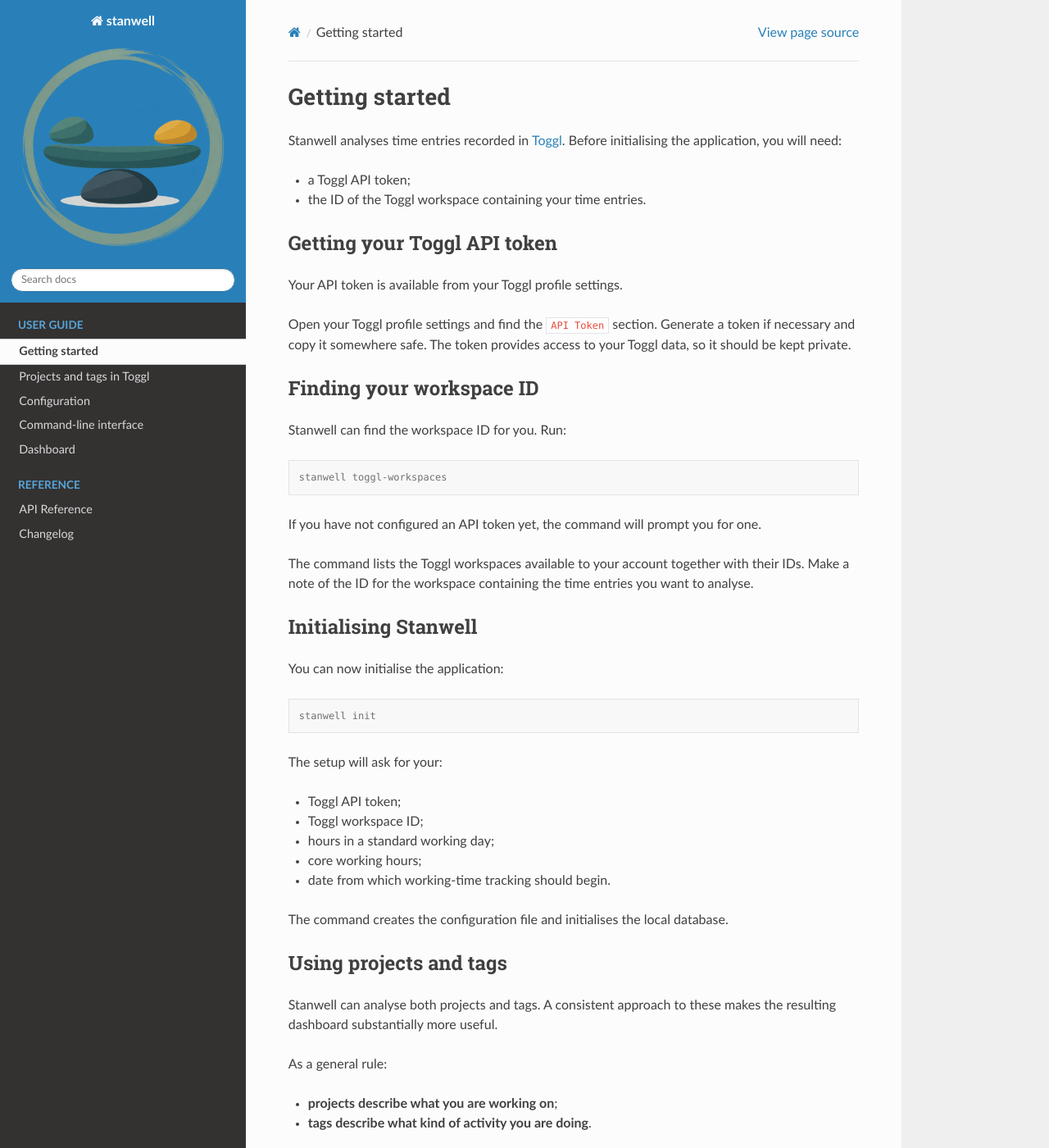
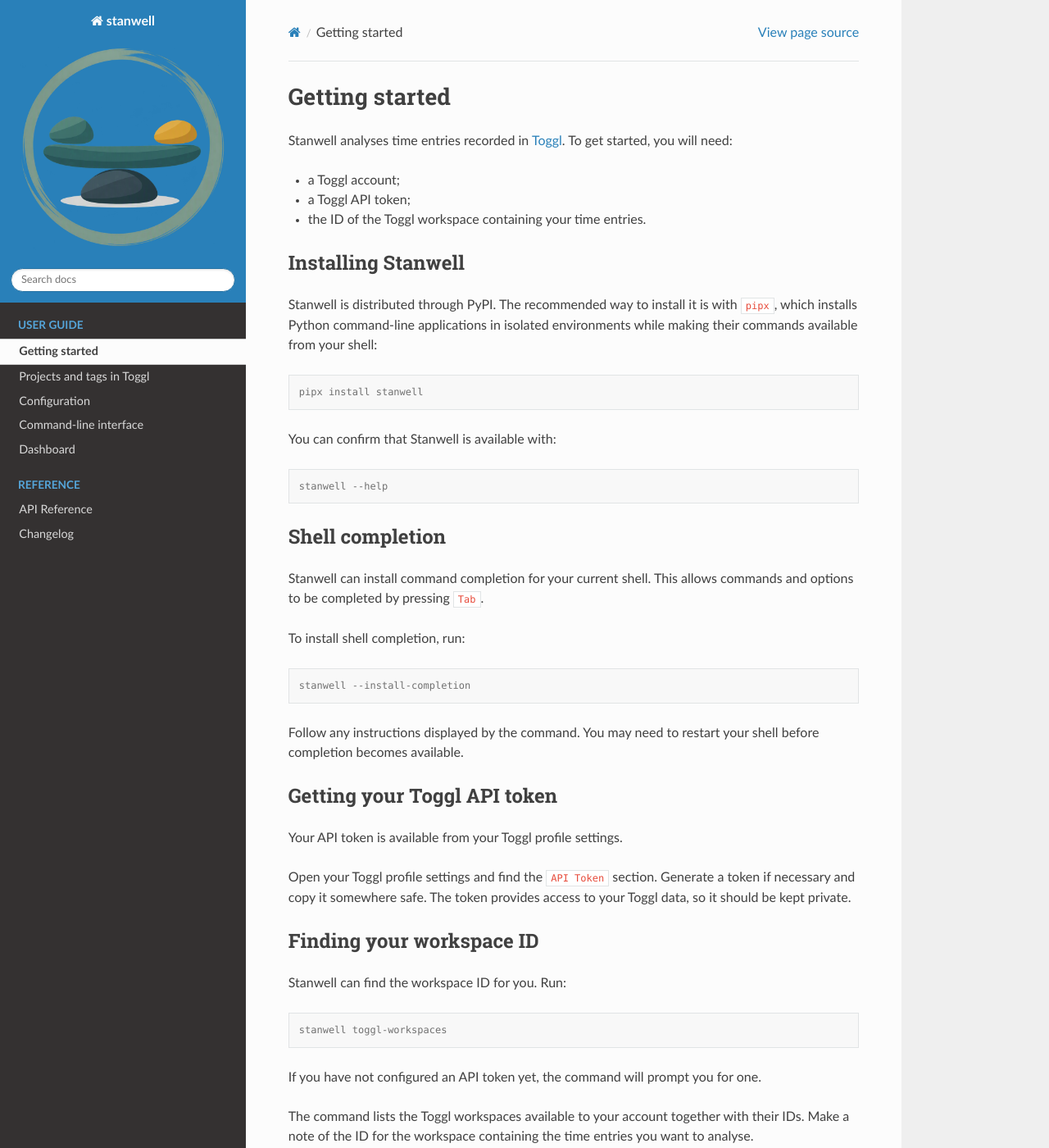
Before and after one commit to jbuerman/stanwell, a Sphinx documentation site: the page built from docs/getting_started.rst, in a window 1280 px wide and 1400 px high. Shown: the whole window at 82% size. Built offline with Sphinx 7.4.7 and the Read the Docs theme 3.1.0, drawn with Linux system fonts in a browser that asks for light colours; some of the changed text lies outside the part shown.

Commit message:
Added pipx installation instructions. Issue #1.

```diff
--- a/docs/getting_started.rst
+++ b/docs/getting_started.rst
@@ -2,11 +2,43 @@ Getting started
 ===============
 
 Stanwell analyses time entries recorded in
-`Toggl <https://toggl.com/>`_. Before initialising the application, you will
-need:
+`Toggl <https://toggl.com/>`_. To get started, you will need:
 
+* a Toggl account;
 * a Toggl API token;
 * the ID of the Toggl workspace containing your time entries.
+
+Installing Stanwell
+-------------------
+
+Stanwell is distributed through PyPI. The recommended way to install it is
+with ``pipx``, which installs Python command-line applications in isolated
+environments while making their commands available from your shell:
+
+.. code-block:: console
+
+   pipx install stanwell
+
+You can confirm that Stanwell is available with:
+
+.. code-block:: console
+
+   stanwell --help
+
+Shell completion
+----------------
+
+Stanwell can install command completion for your current shell. This allows
+commands and options to be completed by pressing ``Tab``.
+
+To install shell completion, run:
+
+.. code-block:: console
+
+   stanwell --install-completion
+
+Follow any instructions displayed by the command. You may need to restart
+your shell before completion becomes available.
 
 Getting your Toggl API token
 ----------------------------
@@ -96,8 +128,8 @@ data:
 
    stanwell sync-pending
 
-This downloads data for dates that are not already stored in the local
-database.
+This downloads any data that still requires synchronisation, including dates
+that have not previously been downloaded and dates marked for refresh.
 
 You can check the contents of the local database with:
 
```
Also changed, not shown: CHANGELOG.md (+1 -0 lines), 1 other file.
